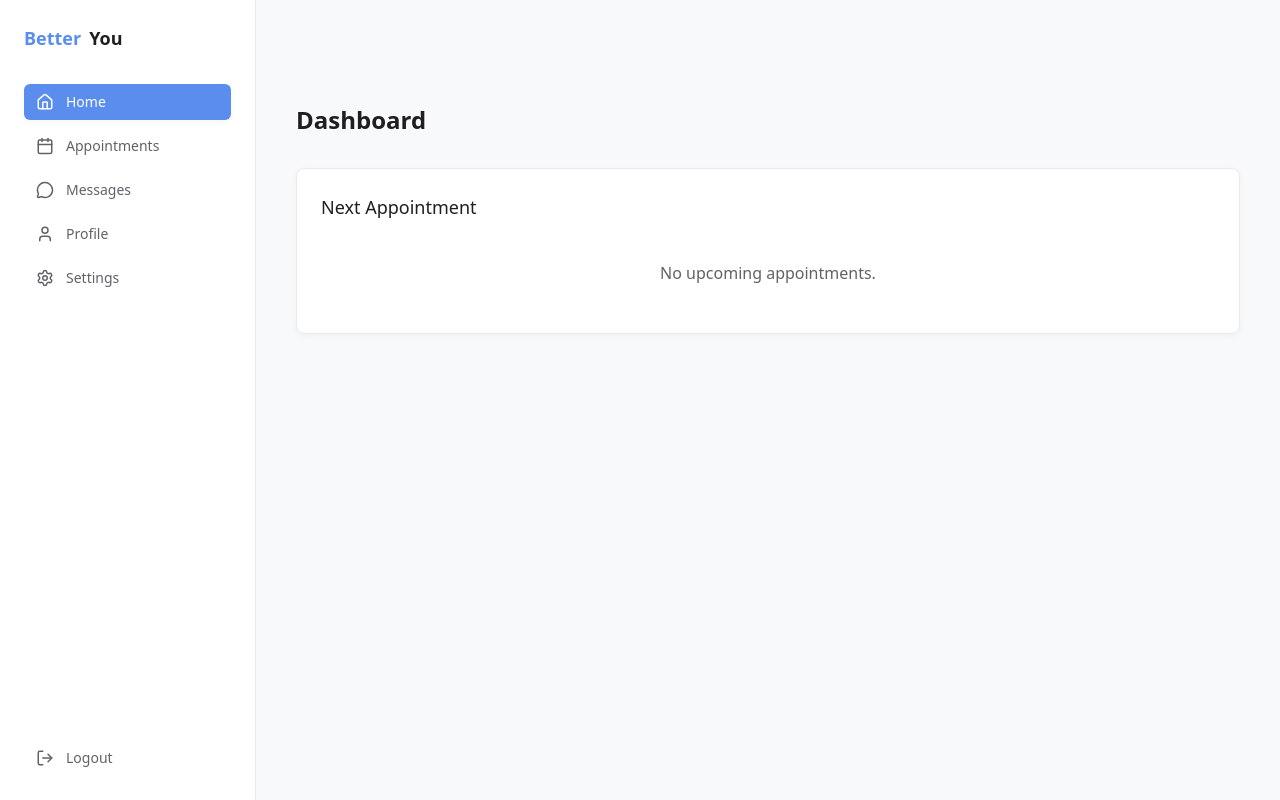
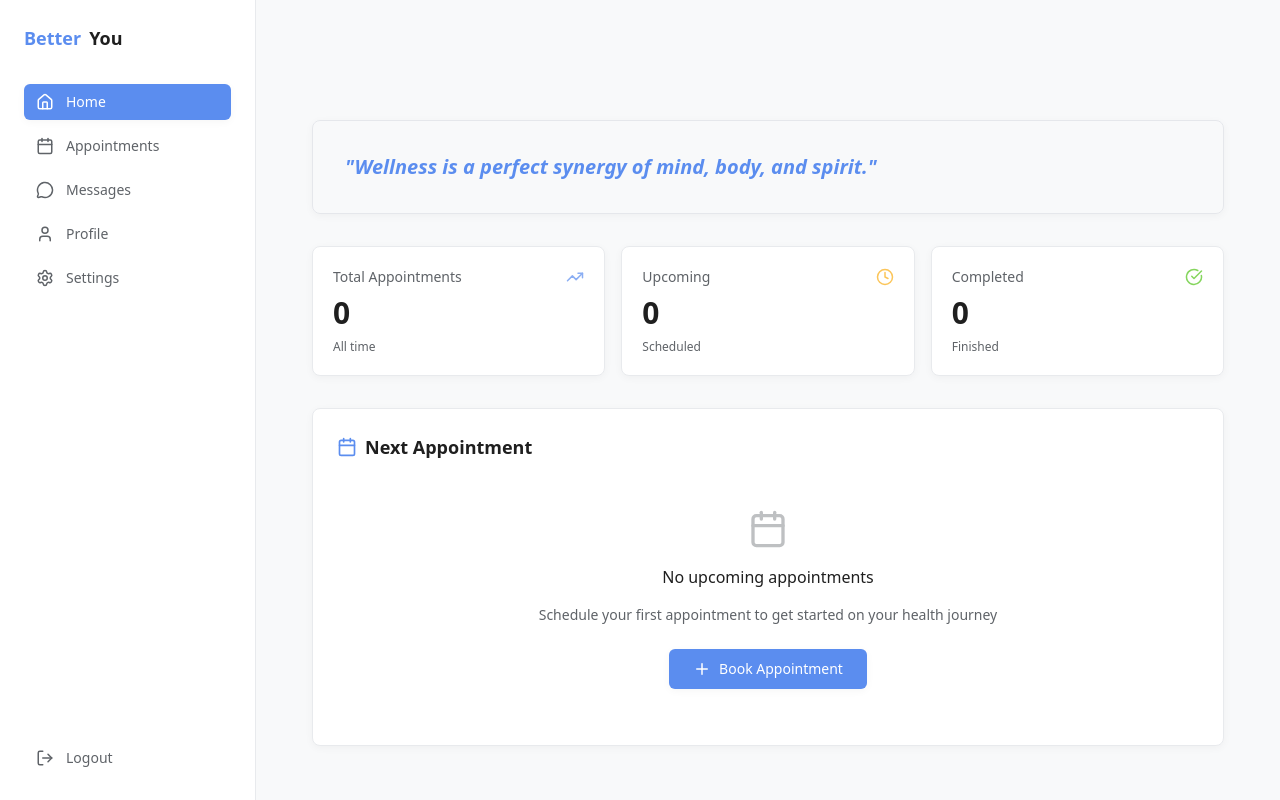
Before and after one commit to PirateX-746/BetterYouApp, a Next.js app in the folder frontend/: page /patient/home in a window 1280 px wide. Built offline with nearby package versions, Linux system fonts and the light colour scheme; no server answers.

Commit message:
Enhance patient dashboard with motivational quote, metrics, and appointment booking

```diff
--- a/frontend/src/app/(patient)/patient/home/page.tsx
+++ b/frontend/src/app/(patient)/patient/home/page.tsx
@@ -5,7 +5,8 @@ import { Socket } from "socket.io-client";
 import { createSocket, socketUrl } from "@/lib/socket";
 import { api } from "@/lib/api";
 import toast from "react-hot-toast";
-import { Calendar } from "lucide-react";
+import { Calendar, Plus, CheckCircle, Clock, TrendingUp } from "lucide-react";
+import Link from "next/link";
 
 type Appointment = {
   id: string;
@@ -22,15 +23,33 @@ const HOURS_24 = 24 * 60 * 60 * 1000;
 const HOURS_48 = 48 * 60 * 60 * 1000;
 const HOURS_2 = 2 * 60 * 60 * 1000;
 
+const MOTIVATIONAL_QUOTES = [
+  "Your health is your wealth. Every step forward counts.",
+  "Progress, not perfection. You're doing great!",
+  "Take care of your body. It's the only place you have to live.",
+  "Small consistent actions lead to big changes.",
+  "You have the power to heal yourself. Believe in it.",
+  "Invest in your wellness today for a better tomorrow.",
+  "Your health journey is unique. Celebrate your wins.",
+  "Wellness is a perfect synergy of mind, body, and spirit.",
+  "You are stronger than you think. Keep going!",
+  "Health is a journey, not a destination. Enjoy the process."
+];
+
 export default function HomePage() {
   const [appointments, setAppointments] = useState<Appointment[]>([]);
   const [loading, setLoading] = useState(true);
   const [updatingId, setUpdatingId] = useState<string | null>(null);
   const [socket, setSocket] = useState<Socket | null>(null);
+  const [randomQuote, setRandomQuote] = useState("");
 
   /* ---------------- FETCH ---------------- */
 
   useEffect(() => {
+    // Set random motivational quote
+    const randomIndex = Math.floor(Math.random() * MOTIVATIONAL_QUOTES.length);
+    setRandomQuote(MOTIVATIONAL_QUOTES[randomIndex]);
+
     const userId = localStorage.getItem("userId");
 
     if (!userId) {
@@ -102,6 +121,13 @@ export default function HomePage() {
     .sort((a, b) => a.startTime - b.startTime);
 
   const nextAppointment = upcomingAppointments[0];
+
+  const completedAppointments = normalizedAppointments.filter(
+    (a) => a.startTime <= now && a.normalizedStatus === "confirmed"
+  ).length;
+
+  const totalAppointments = appointments.length;
+  const upcomingCount = upcomingAppointments.length;
 
   const timeUntilNext =
     nextAppointment?.startTime
@@ -177,44 +203,90 @@ export default function HomePage() {
   }
 
   return (
-    <div className="space-y-6 lg:space-y-8 p-2">
+    <div className="space-y-6 lg:space-y-8 p-4 md:p-6 max-w-6xl mx-auto">
 
-      <h1 className="text-2xl font-semibold text-text-primary">
-        Dashboard
-      </h1>
+      {/* Motivational Quote Banner */}
+      <div className="bg-gradient-to-r from-primary/10 to-primary/5 border border-primary/20 rounded-lg p-6 md:p-8 shadow-sm">
+        <p className="text-lg md:text-xl font-semibold text-primary leading-relaxed italic">
+          "{randomQuote}"
+        </p>
+      </div>
 
-      {/* Next Appointment */}
+      {/* Metrics Cards */}
+      <div className="grid grid-cols-1 md:grid-cols-3 gap-4">
+        {/* Total Appointments */}
+        <div className="bg-bg-card border border-border rounded-lg p-5 shadow-sm hover:shadow-md transition">
+          <div className="flex items-center justify-between mb-2">
+            <h3 className="text-sm font-medium text-text-secondary">Total Appointments</h3>
+            <TrendingUp size={18} className="text-primary opacity-70" />
+          </div>
+          <p className="text-3xl font-bold text-text-primary">{totalAppointments}</p>
+          <p className="text-xs text-text-secondary mt-2">All time</p>
+        </div>
+
+        {/* Upcoming Appointments */}
+        <div className="bg-bg-card border border-border rounded-lg p-5 shadow-sm hover:shadow-md transition">
+          <div className="flex items-center justify-between mb-2">
+            <h3 className="text-sm font-medium text-text-secondary">Upcoming</h3>
+            <Clock size={18} className="text-warning opacity-70" />
+          </div>
+          <p className="text-3xl font-bold text-text-primary">{upcomingCount}</p>
+          <p className="text-xs text-text-secondary mt-2">Scheduled</p>
+        </div>
+
+        {/* Completed Appointments */}
+        <div className="bg-bg-card border border-border rounded-lg p-5 shadow-sm hover:shadow-md transition">
+          <div className="flex items-center justify-between mb-2">
+            <h3 className="text-sm font-medium text-text-secondary">Completed</h3>
+            <CheckCircle size={18} className="text-success opacity-70" />
+          </div>
+          <p className="text-3xl font-bold text-text-primary">{completedAppointments}</p>
+          <p className="text-xs text-text-secondary mt-2">Finished</p>
+        </div>
+      </div>
+
+      {/* Next Appointment Section */}
       <div className="bg-bg-card border border-border shadow-sm rounded-lg p-6 transition-all hover:shadow-md">
-        <h2 className="text-lg font-medium mb-4 text-text-primary flex items-center gap-2">
+        <h2 className="text-lg font-semibold mb-4 text-text-primary flex items-center gap-2">
+          <Calendar size={20} className="text-primary" />
           Next Appointment
         </h2>
 
         {!nextAppointment ? (
-          <div className="text-center py-6 text-text-secondary">
-            <p>No upcoming appointments.</p>
+          <div className="text-center py-8">
+            <Calendar size={40} className="mx-auto text-text-secondary opacity-40 mb-4" />
+            <p className="text-text-primary font-medium mb-4">No upcoming appointments</p>
+            <p className="text-text-secondary text-sm mb-6">Schedule your first appointment to get started on your health journey</p>
+            <Link
+              href="/patient/appointments"
+              className="inline-flex items-center gap-2 px-6 py-2.5 bg-primary text-white text-sm font-medium rounded-md hover:bg-primary-hover transition shadow-sm"
+            >
+              <Plus size={18} />
+              Book Appointment
+            </Link>
           </div>
         ) : (
           <div className="space-y-5">
             <div className="bg-primary/5 border border-primary/20 rounded-lg p-5">
-              <p className="text-base font-semibold text-primary">
+              <p className="text-base font-semibold text-primary mb-3">
                 {nextAppointment.title}
               </p>
-              <p className="text-sm text-text-secondary mt-1 flex items-center gap-2">
+              <p className="text-sm text-text-secondary flex items-center gap-2 mb-2">
                 <Calendar size={14} className="opacity-70" />
                 {new Date(
                   nextAppointment.startTime
                 ).toLocaleString()}
               </p>
-              <p className="text-sm capitalize mt-2 flex items-center gap-2">
-                <span className="font-medium text-text-primary">Status:</span>{" "}
-                <span className="px-2 py-0.5 rounded-full text-xs font-medium bg-success-light text-success">
+              <div className="flex items-center gap-2 mt-3">
+                <span className="font-medium text-sm text-text-primary">Status:</span>
+                <span className="px-3 py-1 rounded-full text-xs font-semibold bg-success-light text-success capitalize">
                   {nextAppointment.normalizedStatus}
                 </span>
-              </p>
+              </div>
             </div>
 
             {canConfirm && (
-              <div className="flex gap-3">
+              <div className="flex flex-col sm:flex-row gap-3">
                 <button
                   disabled={updatingId === nextAppointment.id}
                   onClick={() =>
@@ -223,9 +295,9 @@ export default function HomePage() {
                       "CONFIRMED"
                     )
                   }
-                  className="flex-1 sm:flex-none px-5 py-2.5 bg-primary text-white text-sm font-medium rounded-md hover:bg-primary-hover transition shadow-sm disabled:opacity-50"
+                  className="flex-1 px-5 py-2.5 bg-primary text-white text-sm font-medium rounded-md hover:bg-primary-hover transition shadow-sm disabled:opacity-50 disabled:cursor-not-allowed"
                 >
-                  Confirm
+                  {updatingId === nextAppointment.id ? "Confirming..." : "Confirm"}
                 </button>
 
                 <button
@@ -236,9 +308,9 @@ export default function HomePage() {
                       "CANCELLED"
                     )
                   }
-                  className="flex-1 sm:flex-none px-5 py-2.5 border border-danger text-danger text-sm font-medium rounded-md hover:bg-danger/10 transition disabled:opacity-50"
+                  className="flex-1 px-5 py-2.5 border border-danger text-danger text-sm font-medium rounded-md hover:bg-danger/10 transition disabled:opacity-50 disabled:cursor-not-allowed"
                 >
-                  Cancel
+                  {updatingId === nextAppointment.id ? "Cancelling..." : "Cancel"}
                 </button>
               </div>
             )}
```
